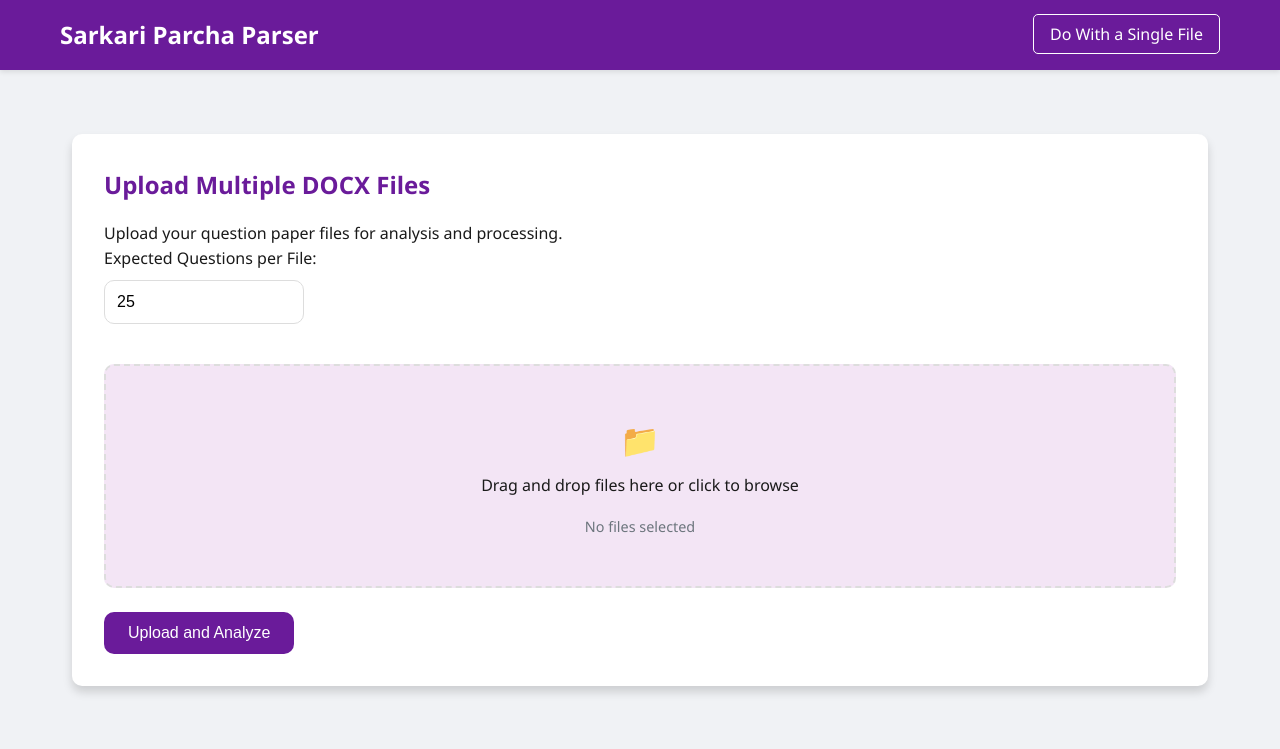
After one commit to VedantKale106/Sarkari-Parcha-Parser, a Flask app: page /bulk in a window 1280 px wide. The commit adds this page. Shown: the top 749 px of the page. Run offline with Flask 3, Linux system fonts and the light colour scheme.

Commit message:
Added A feature of Bulk Checking

```diff
--- a/app.py
+++ b/app.py
@@ -226,6 +226,62 @@ def download_file(file_id):
             return "Error downloading file", 500
     return "File not found", 404
 
+@app.route('/bulk', methods=['GET', 'POST'])
+def bulk_upload():
+    results = []
+    if request.method == 'POST':
+        try:
+            files = request.files.getlist('files')
+            expected_q = int(request.form.get('expected_questions', 0))
+
+            if not files or files[0].filename == '':
+                flash('No files selected.', 'error')
+                return render_template('bulk.html', results=results)
+
+            for file in files:
+                file_result = {'filename': file.filename}
+                try:
+                    if not file.filename.lower().endswith('.docx'):
+                        raise ValueError("Only .docx files allowed")
+
+                    file_bytes = file.read()
+                    html_content, q, o, a, s = parse_docx(file_bytes)
+
+                    file_id = str(uuid.uuid4())
+                    file_store[file_id] = {
+                        'filename': file.filename,
+                        'bytes': file_bytes
+                    }
+
+                    status = {
+                        'questions': '✅' if expected_q > 0 and q == expected_q else f'❌ ({q}/{expected_q})',
+                        'options': '✅' if expected_q > 0 and o == expected_q * 4 else f'❌ ({o}/{expected_q * 4})',
+                        'answers': '✅' if expected_q > 0 and a == expected_q else f'❌ ({a}/{expected_q})',
+                        'solutions': '✅' if expected_q > 0 and s == expected_q else f'❌ ({s}/{expected_q})',
+                    }
+
+                    file_result.update({
+                        'status': status,
+                        'questions': q,
+                        'options': o,
+                        'answers': a,
+                        'solutions': s,
+                        'expected': expected_q,
+                        'content': html_content,
+                        'file_id': file_id
+                    })
+
+                except Exception as e:
+                    file_result['error'] = str(e)
+                    logger.error(f"Error processing file {file.filename}: {str(e)}")
+
+                results.append(file_result)
+
+        except Exception as e:
+            flash(f"Unexpected error: {str(e)}", 'error')
+            logger.error(f"Bulk upload error: {str(e)}")
+
+    return render_template('bulk.html', results=results)
 
 
 if __name__ == '__main__':
--- /dev/null
+++ b/templates/bulk.html
@@ -0,0 +1,354 @@
+<!DOCTYPE html>
+<html lang="en">
+<head>
+    <meta charset="UTF-8">
+    <meta name="viewport" content="width=device-width, initial-scale=1.0">
+    <title>Bulk Upload - Sarkari Parcha Parser</title>
+    <style>
+        :root {
+            --primary-color: #6a1b9a; /* Royal Purple */
+            --secondary-color: #4a148c; /* Deep Purple */
+            --success-color: #8e24aa; /* Amethyst */
+            --error-color: #d32f2f; /* Ruby Red */
+            --text-color: #1a1a1a; /* Charcoal Black */
+            --light-bg: #f3e5f5; /* Lavender Mist */
+            --border-radius: 10px;
+            --box-shadow: 0 6px 10px rgba(0, 0, 0, 0.15);
+        }
+
+        * {
+            margin: 0;
+            padding: 0;
+            box-sizing: border-box;
+        }
+
+        body {
+            font-family: 'Segoe UI', Tahoma, Geneva, Verdana, sans-serif;
+            line-height: 1.6;
+            color: var(--text-color);
+            background-color: #f0f2f5;
+            padding: 0;
+            margin: 0;
+        }
+
+        .container {
+            max-width: 1200px;
+            margin: 0 auto;
+            padding: 2rem;
+        }
+
+        header {
+            background-color: var(--primary-color);
+            color: white;
+            padding: 1.5rem 0;
+            margin-bottom: 2rem;
+        }
+
+        header .container {
+            display: flex;
+            justify-content: space-between;
+            align-items: center;
+        }
+
+        .logo {
+            font-size: 1.5rem;
+            font-weight: bold;
+        }
+
+        h1, h2, h3 {
+            margin-bottom: 1rem;
+            color: var(--primary-color);
+        }
+
+        .card {
+            background-color: white;
+            border-radius: var(--border-radius);
+            box-shadow: var(--box-shadow);
+            padding: 2rem;
+            margin-bottom: 2rem;
+        }
+
+        .form-group {
+            margin-bottom: 1.5rem;
+        }
+
+        label {
+            display: block;
+            margin-bottom: 0.5rem;
+            font-weight: 500;
+        }
+
+        input[type="number"] {
+            width: 100%;
+            max-width: 200px;
+            padding: 0.75rem;
+            border: 1px solid #ddd;
+            border-radius: var(--border-radius);
+            font-size: 1rem;
+        }
+
+        .file-upload {
+            position: relative;
+            display: inline-block;
+            width: 100%;
+            margin: 1rem 0;
+        }
+
+        .file-upload-label {
+            display: flex;
+            align-items: center;
+            justify-content: center;
+            border: 2px dashed #ddd;
+            border-radius: var(--border-radius);
+            padding: 3rem 1rem;
+            text-align: center;
+            cursor: pointer;
+            transition: all 0.3s;
+            background-color: var(--light-bg);
+        }
+
+        .file-upload-label:hover {
+            border-color: var(--primary-color);
+            background-color: rgba(67, 97, 238, 0.05);
+        }
+
+        .file-upload-input {
+            position: absolute;
+            left: 0;
+            top: 0;
+            opacity: 0;
+            width: 100%;
+            height: 100%;
+            cursor: pointer;
+        }
+
+        .upload-icon {
+            font-size: 2rem;
+            margin-bottom: 0.5rem;
+            color: var(--primary-color);
+        }
+
+        .selected-files {
+            margin-top: 1rem;
+            font-size: 0.9rem;
+            color: #6c757d;
+        }
+
+        .btn {
+            padding: 0.75rem 1.5rem;
+            border: none;
+            border-radius: var(--border-radius);
+            font-size: 1rem;
+            font-weight: 500;
+            cursor: pointer;
+            transition: all 0.3s;
+        }
+
+        .btn-primary {
+            background-color: var(--primary-color);
+            color: white;
+        }
+
+        .btn-primary:hover {
+            background-color: var(--secondary-color);
+        }
+
+        .results-container {
+            margin-top: 3rem;
+        }
+
+        .result-card {
+            background-color: white;
+            border-radius: var(--border-radius);
+            box-shadow: var(--box-shadow);
+            padding: 1.5rem;
+            margin-bottom: 1.5rem;
+            border-left: 4px solid var(--primary-color);
+        }
+
+        .result-header {
+            display: flex;
+            justify-content: space-between;
+            align-items: center;
+            margin-bottom: 1rem;
+            padding-bottom: 0.5rem;
+            border-bottom: 1px solid #eee;
+        }
+
+        .filename {
+            font-weight: bold;
+            font-size: 1.1rem;
+        }
+
+        .stats-grid {
+            display: grid;
+            grid-template-columns: repeat(auto-fit, minmax(150px, 1fr));
+            gap: 1rem;
+            margin-bottom: 1rem;
+        }
+
+        .stat-item {
+            background-color: var(--light-bg);
+            padding: 1rem;
+            border-radius: var(--border-radius);
+            text-align: center;
+        }
+
+        .stat-value {
+            font-size: 1.5rem;
+            font-weight: bold;
+            color: var(--primary-color);
+            margin-bottom: 0.25rem;
+        }
+
+        .stat-label {
+            font-size: 0.85rem;
+            color: #6c757d;
+        }
+
+        .download-link {
+            display: inline-flex;
+            align-items: center;
+            padding: 0.5rem 1rem;
+            background-color: var(--light-bg);
+            border-radius: var(--border-radius);
+            color: var(--primary-color);
+            text-decoration: none;
+            font-weight: 500;
+            transition: all 0.3s;
+        }
+
+        .download-link:hover {
+            background-color: rgba(67, 97, 238, 0.1);
+        }
+
+        .error-message {
+            color: var(--error-color);
+            padding: 1rem;
+            background-color: rgba(239, 71, 111, 0.1);
+            border-radius: var(--border-radius);
+            margin-bottom: 1rem;
+        }
+
+        .content-preview {
+            margin-top: 1.5rem;
+            padding: 1rem;
+            background-color: var(--light-bg);
+            border-radius: var(--border-radius);
+            max-height: 300px;
+            overflow-y: auto;
+        }
+
+        @media (max-width: 768px) {
+            .stats-grid {
+                grid-template-columns: repeat(2, 1fr);
+            }
+
+            .container {
+                padding: 1rem;
+            }
+        }
+    </style>
+</head>
+<body>
+    <header style="background-color: var(--primary-color); color: white; padding: 1rem 0; box-shadow: 0 2px 5px rgba(0, 0, 0, 0.1);">
+        <div class="container" style="display: flex; justify-content: space-between; align-items: center; max-width: 1200px; margin: 0 auto; padding: 0 20px;">
+            <div class="logo" style="font-size: 1.5rem; font-weight: bold;">Sarkari Parcha Parser</div>
+            <div>
+                <a href="/" style="color: white; text-decoration: none; font-size: 1rem; padding: 0.5rem 1rem; border: 1px solid white; border-radius: 5px;">Do With a Single File</a>
+            </div>
+        </div>
+    </header>
+
+    <div class="container">
+        <div class="card">
+            <h2>Upload Multiple DOCX Files</h2>
+            <p>Upload your question paper files for analysis and processing.</p>
+
+            <form method="POST" enctype="multipart/form-data">
+                <div class="form-group">
+                    <label for="expected_questions">Expected Questions per File:</label>
+                    <input type="number" id="expected_questions" name="expected_questions" min="1" value="25" required>
+                </div>
+
+                <div class="file-upload">
+                    <label for="files" class="file-upload-label">
+                        <div>
+                            <div class="upload-icon">📁</div>
+                            <div>Drag and drop files here or click to browse</div>
+                            <div class="selected-files" id="fileList">No files selected</div>
+                        </div>
+                    </label>
+                    <input type="file" id="files" name="files" class="file-upload-input" multiple required>
+                </div>
+
+                <button type="submit" class="btn btn-primary">
+                    Upload and Analyze
+                </button>
+            </form>
+        </div>
+
+        {% if results %}
+        <div class="results-container">
+            <h3>Analysis Results</h3>
+
+            {% for result in results %}
+            <div class="result-card">
+                <div class="result-header">
+                    <span class="filename">{{ result.filename }}</span>
+                </div>
+
+                {% if result.error %}
+                <div class="error-message">
+                    <strong>Error:</strong> {{ result.error }}
+                </div>
+                {% else %}
+                <div class="stats-grid">
+                    <div class="stat-item">
+                        <div class="stat-value">{{ result.status.questions }}</div>
+                        <div class="stat-label">Questions</div>
+                    </div>
+                    <div class="stat-item">
+                        <div class="stat-value">{{ result.status.options }}</div>
+                        <div class="stat-label">Options</div>
+                    </div>
+                    <div class="stat-item">
+                        <div class="stat-value">{{ result.status.answers }}</div>
+                        <div class="stat-label">Answers</div>
+                    </div>
+                    <div class="stat-item">
+                        <div class="stat-value">{{ result.status.solutions }}</div>
+                        <div class="stat-label">Solutions</div>
+                    </div>
+                </div>
+
+                <a href="{{ url_for('download_file', file_id=result.file_id) }}" class="download-link">
+                    📥 Download Original
+                </a>
+
+                <div class="content-preview">
+                    {{ result.content|safe }}
+                </div>
+                {% endif %}
+            </div>
+            {% endfor %}
+        </div>
+        {% endif %}
+    </div>
+
+    <script>
+        document.getElementById('files').addEventListener('change', function(e) {
+            const fileList = document.getElementById('fileList');
+            if (this.files.length > 0) {
+                let fileNames = '';
+                for (let i = 0; i < this.files.length; i++) {
+                    fileNames += `${this.files[i].name}${i < this.files.length - 1 ? ', ' : ''}`;
+                }
+                fileList.textContent = `Selected ${this.files.length} file(s): ${fileNames}`;
+            } else {
+                fileList.textContent = 'No files selected';
+            }
+        });
+    </script>
+</body>
+</html>
```
Also changed, not shown: templates/index.html (+7 -4 lines).
